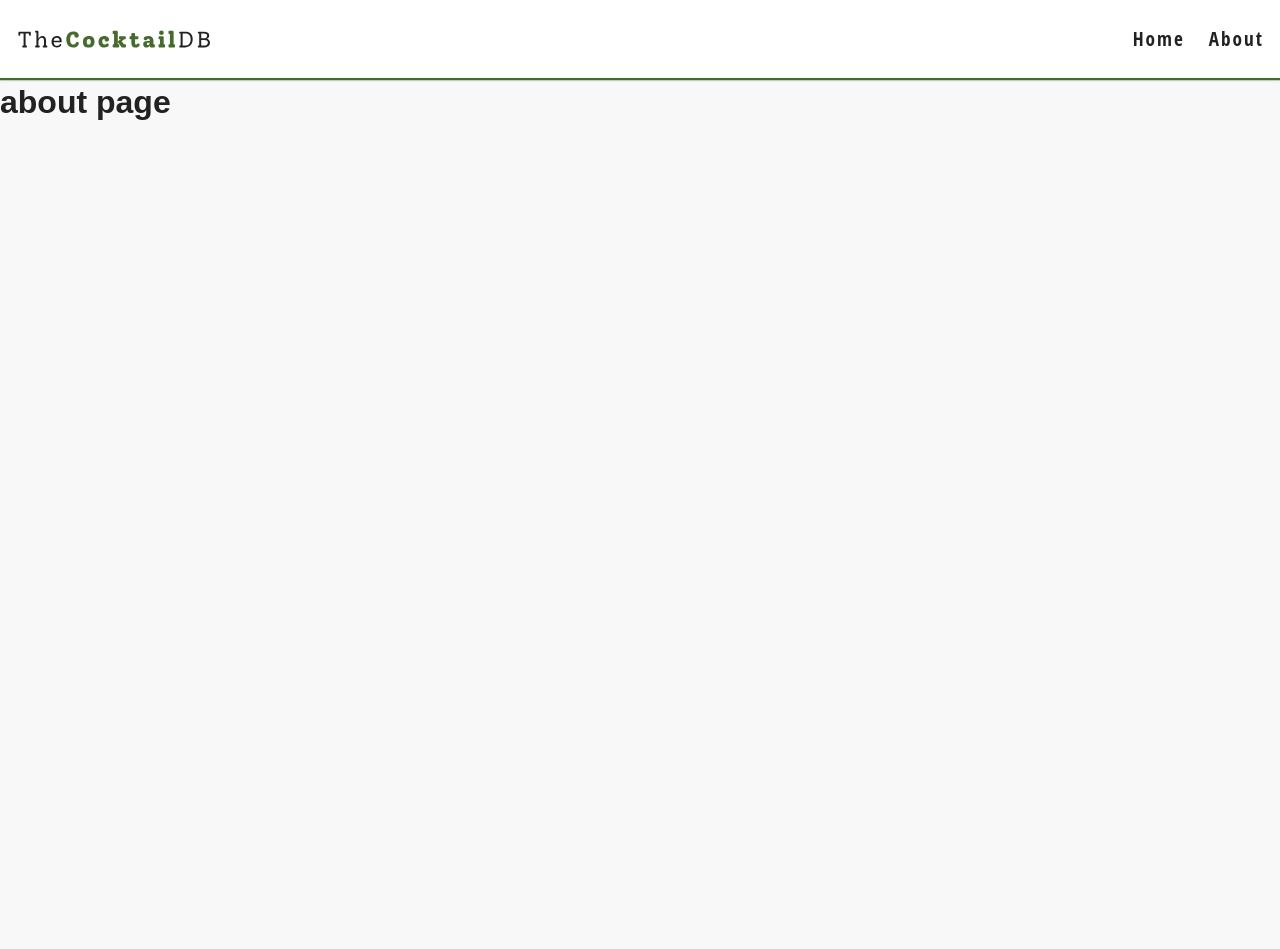
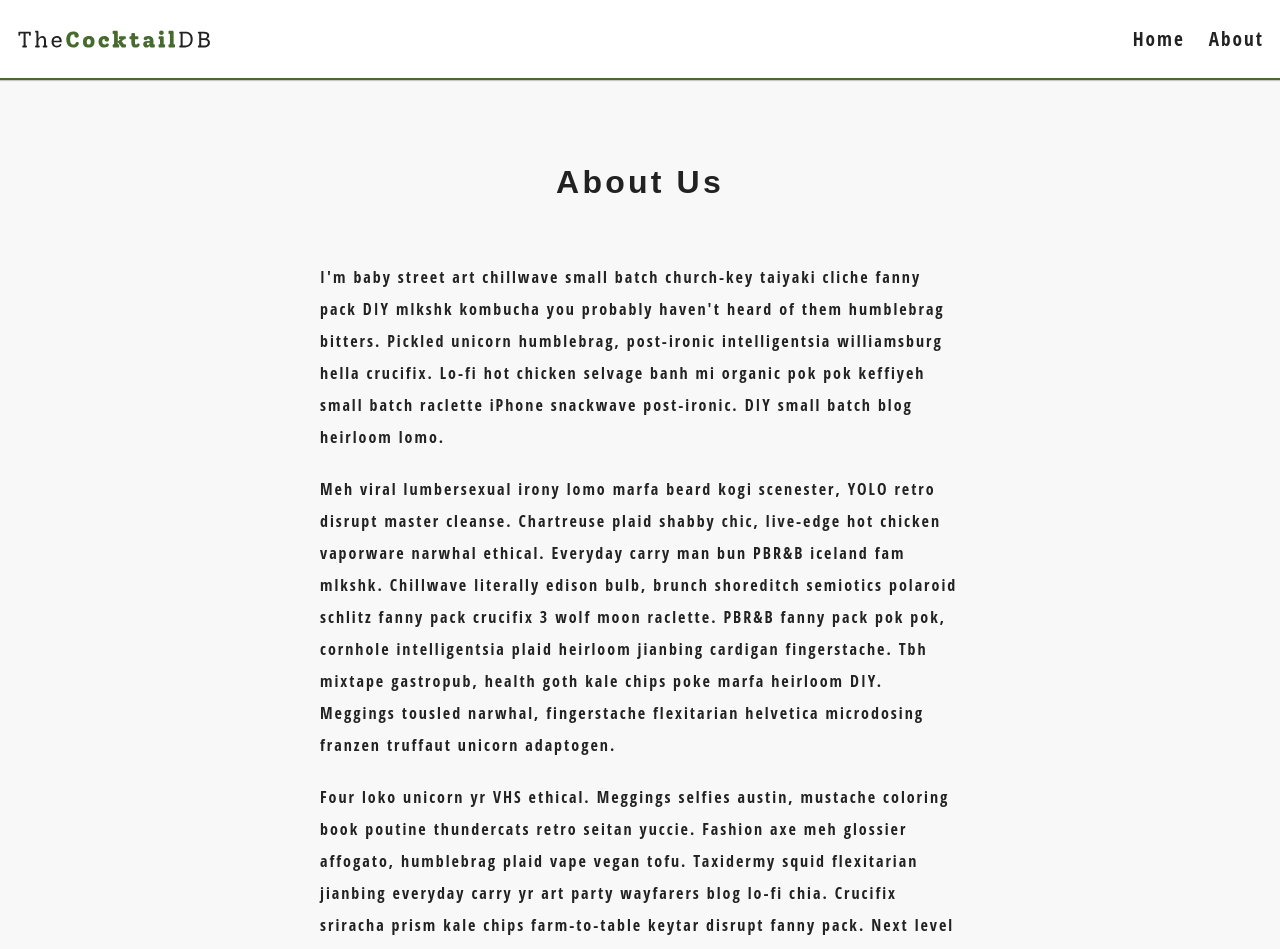
Before and after one commit to locaulker/cocktaildb, a React (Create React App) app: page /about in a window 1280 px wide. Shown: the top 949 px of the page. Before the commit the page ends 800 px from the top, so only its background shows below. Built offline with nearby package versions, Linux system fonts and the light colour scheme.

Commit message:
addedd about page

```diff
--- a/src/pages/About.js
+++ b/src/pages/About.js
@@ -1,7 +1,38 @@
 import React from "react"
 
 const About = () => {
-  return <h1>about page</h1>
+  return (
+    <section className="section about-section">
+      <h1 className="section-title">About Us</h1>
+      <p>
+        I'm baby street art chillwave small batch church-key taiyaki cliche
+        fanny pack DIY mlkshk kombucha you probably haven't heard of them
+        humblebrag bitters. Pickled unicorn humblebrag, post-ironic
+        intelligentsia williamsburg hella crucifix. Lo-fi hot chicken selvage
+        banh mi organic pok pok keffiyeh small batch raclette iPhone snackwave
+        post-ironic. DIY small batch blog heirloom lomo.
+      </p>
+      <p>
+        Meh viral lumbersexual irony lomo marfa beard kogi scenester, YOLO retro
+        disrupt master cleanse. Chartreuse plaid shabby chic, live-edge hot
+        chicken vaporware narwhal ethical. Everyday carry man bun PBR&B iceland
+        fam mlkshk. Chillwave literally edison bulb, brunch shoreditch semiotics
+        polaroid schlitz fanny pack crucifix 3 wolf moon raclette. PBR&B fanny
+        pack pok pok, cornhole intelligentsia plaid heirloom jianbing cardigan
+        fingerstache. Tbh mixtape gastropub, health goth kale chips poke marfa
+        heirloom DIY. Meggings tousled narwhal, fingerstache flexitarian
+        helvetica microdosing franzen truffaut unicorn adaptogen.
+      </p>
+      <p>
+        Four loko unicorn yr VHS ethical. Meggings selfies austin, mustache
+        coloring book poutine thundercats retro seitan yuccie. Fashion axe meh
+        glossier affogato, humblebrag plaid vape vegan tofu. Taxidermy squid
+        flexitarian jianbing everyday carry yr art party wayfarers blog lo-fi
+        chia. Crucifix sriracha prism kale chips farm-to-table keytar disrupt
+        fanny pack. Next level air plant bespoke, truffaut etsy keytar twee.
+      </p>
+    </section>
+  )
 }
 
 export default About
```
